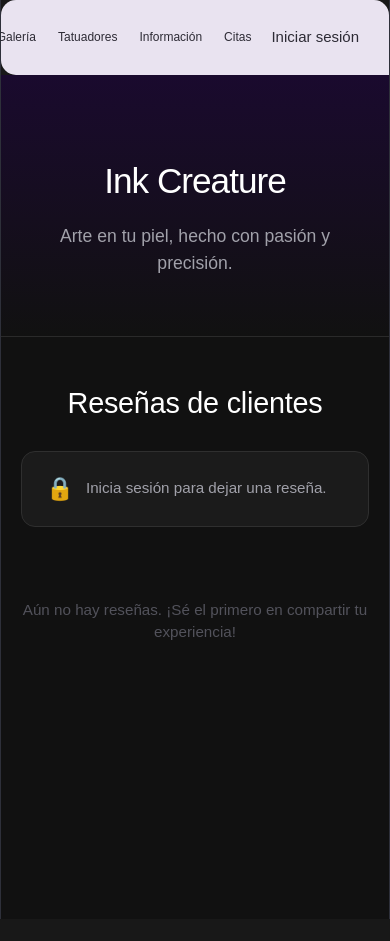
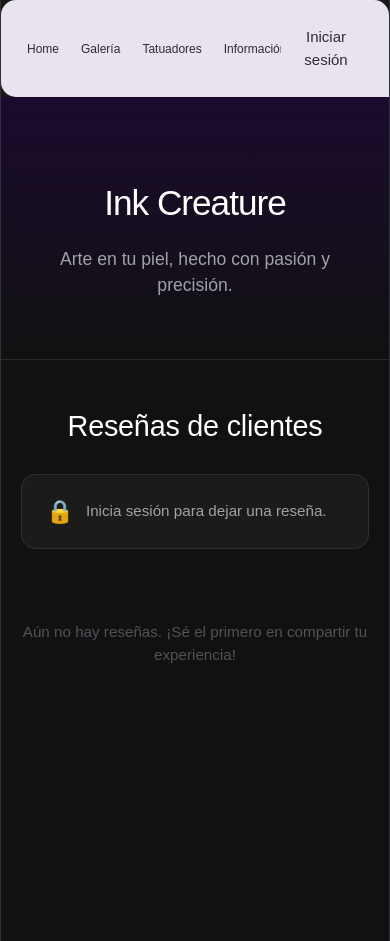
Before and after one commit to KevinGCN/Ink-Creature-React, a React (Vite) app: page / in a window 390 px wide. Before the commit the page ends 919 px from the top, so only its background shows below. Built offline with nearby package versions, Linux system fonts and the light colour scheme.

Commit message:
changing responsive in Navbar styles

```diff
--- a/src/styles/Navbar.css
+++ b/src/styles/Navbar.css
@@ -132,49 +132,47 @@
 }
 
 /*======RESPONSIVE=========*/
-@media (max-width: 600px) {
+/* =====================
+   RESPONSIVE NAVBAR
+   ===================== */
+
+@media (max-width: 768px) {
 
   .navbar {
-    flex-direction: row;
-    justify-content: space-between;
-    align-items: center;
-    padding: 10px;
-    overflow-x: auto;
+    padding: 10px 12px;
     gap: 10px;
   }
 
   .navbar-links {
-    display: flex;
-    flex-direction: row;
     gap: 8px;
     flex-wrap: nowrap;
+    overflow-x: auto;
+    scrollbar-width: none;
+  }
+
+  .navbar-links::-webkit-scrollbar {
+    display: none;
   }
 
   .navbar-link {
-    white-space: nowrap;
     font-size: 13px;
     padding: 6px 10px;
-  }
-
-  .navbar-user-btn {
-    padding: 4px 8px;
     white-space: nowrap;
   }
 
-  .navbar-login-btn {
-    white-space: nowrap;
-    font-size: 13px;
+  .navbar-user-btn span {
+    display: none;
   }
 
   .navbar-avatar {
     width: 28px;
     height: 28px;
-    font-size: 12px;
+    font-size: 13px;
   }
 
   .dropdown {
-    min-width: 140px;
-    top: 40px;
+    right: -5px;
+    min-width: 130px;
   }
 }
 
```
